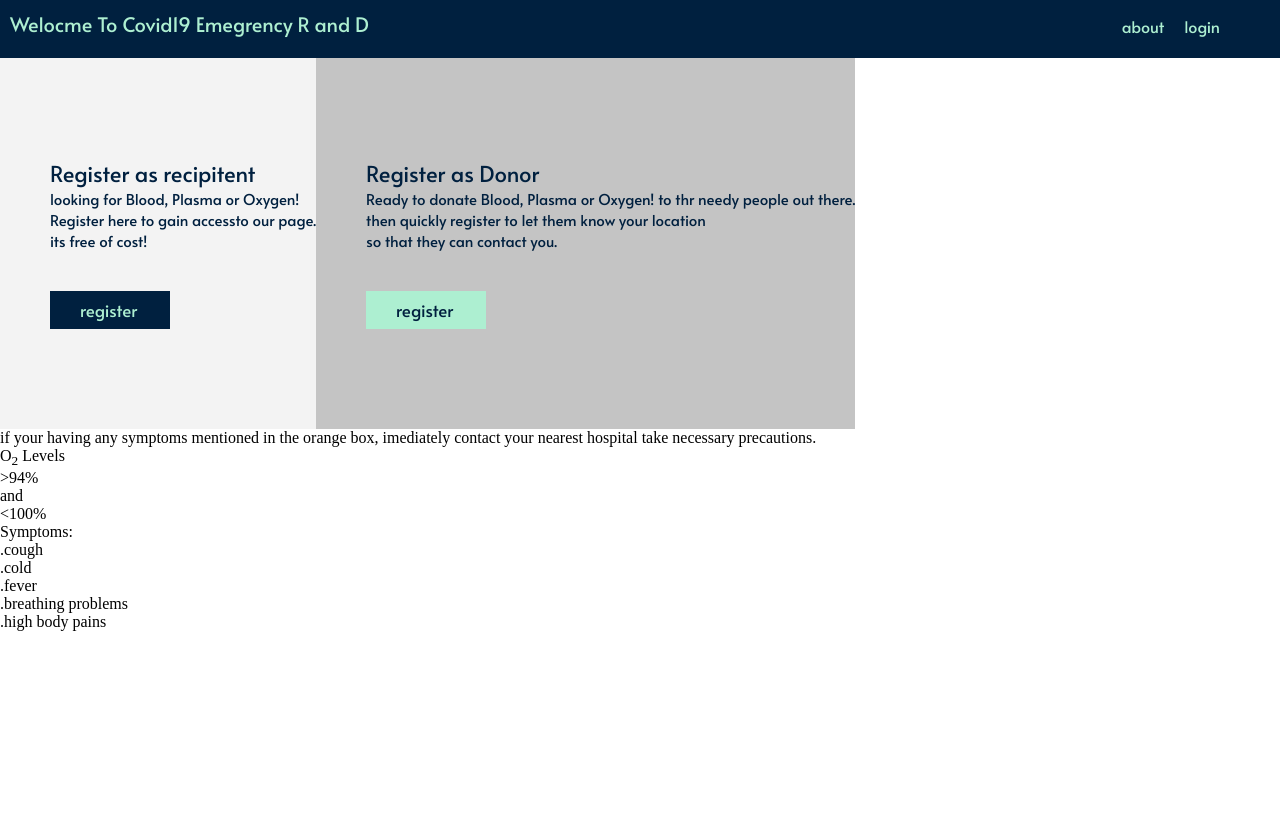
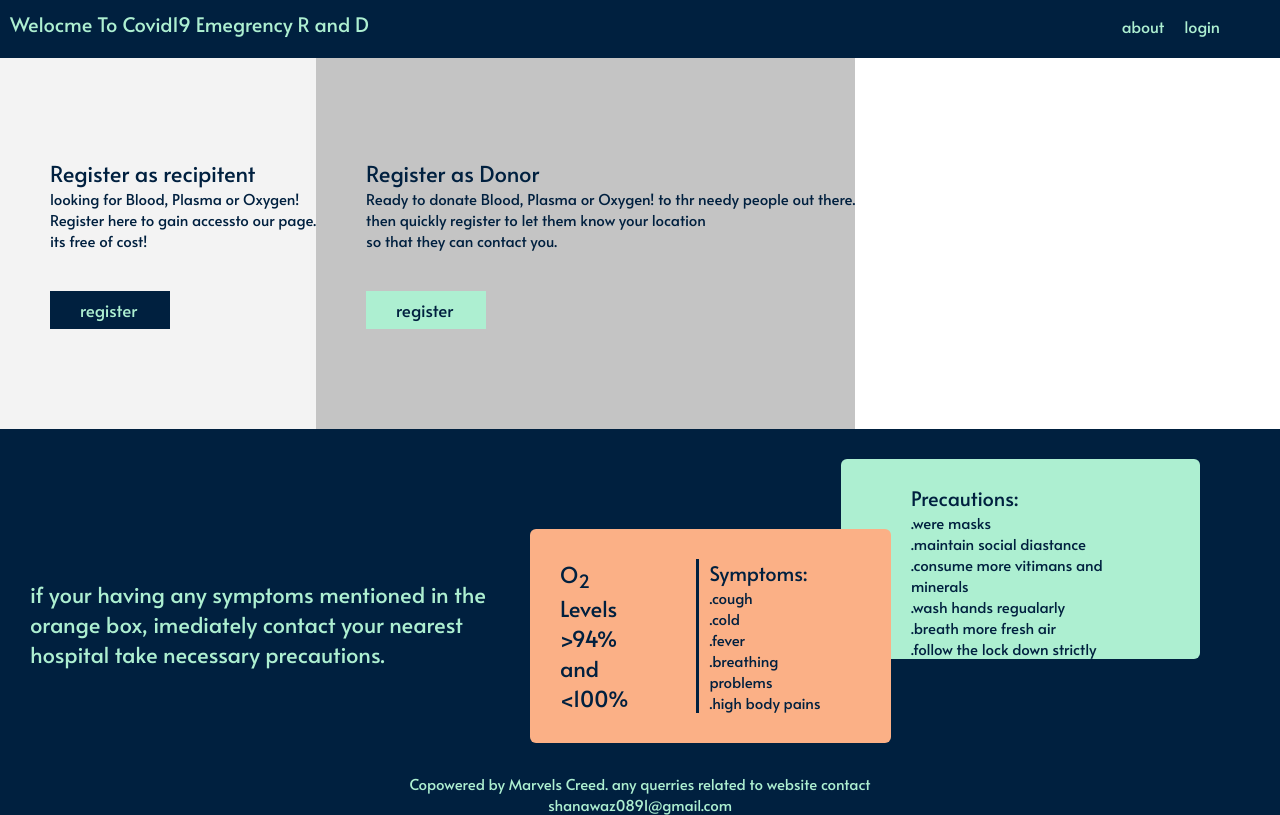
Before and after one commit to Shanawaz444/covid19-emergency-R-and-D, an Angular app in the folder code/: page /main_page in a window 1280 px wide. Built offline with nearby package versions, Linux system fonts and the light colour scheme.

Commit message:
created instructions successfully

```diff
--- a/code/src/app/main-page/main-page.component.css
+++ b/code/src/app/main-page/main-page.component.css
@@ -33,6 +33,15 @@ margin-right: 10px;
     margin-top: 5px;
     margin-right: 50px;
 }
+
+
+
+
+
+
+
+
+
 
 
 
@@ -116,3 +125,97 @@ margin-right: 10px;
     font-size: 22px;
   color:#00203F;
 }
+
+
+
+
+
+
+
+
+
+
+
+
+
+
+
+
+.instructions_main_part{
+    background-color: #00203F;
+    display: flex;
+
+}
+.instructions_main_part .instructions_main_part_1{
+    margin-top: 150px;
+    color: #ADEFD1;
+    font-family: "alata";
+    font-size: 22px;
+    max-width: 500px;
+    margin-left: 30px;
+
+}
+.instructions_main_part .instructions_main_part_card1{
+    margin-top: 100px;
+    margin-left: auto;
+    background-color: #FBB086;
+    padding: 30px;
+    font-family: "alata";
+    font-size: 22px;
+  color:#00203F;
+  padding-right: 70px;
+    display: flex;
+    border-radius: 6px;
+    z-index: 2;
+}
+.instructions_main_part .instructions_main_part_card1 .instructions_main_part_card1_text2 .symptoms{
+
+    font-size: 20px;
+
+
+}
+.instructions_main_part .instructions_main_part_card1 .instructions_main_part_card1_text2 .symptoms_types{
+
+    font-size: 15px;
+
+
+}
+.instructions_main_part .instructions_main_part_card1  .instructions_main_part_card1_divider{
+
+    border-left: 3px solid #00203F;
+  height: auto;
+    margin-left:60px;
+    margin-right: 10px;
+
+
+}
+
+.instructions_main_part .instructions_main_part_card2{
+    margin-right: 30px;
+    background-color: #ADEFD1;
+    max-height: 200px;
+    font-family: "alata";
+    font-size: 15px;
+  color:#00203F;
+  padding-right: 70px;
+  padding-left: 70px;
+  border-radius: 6px;
+  margin-top: 30px;
+
+  transform:translateX(-50px)
+
+}
+.instructions_main_part .instructions_main_part_card2 .precautions{
+    margin-top: 25px;
+   font-size: 20px;
+
+}
+.copoweredby{
+    padding-top: 30px;
+    background-color: #00203F;
+    width:stretch;
+    text-align:center;
+    color: #ADEFD1;
+    font-family: "alata";
+    font-size: 15px;
+}
--- a/code/src/app/main-page/main-page.component.html
+++ b/code/src/app/main-page/main-page.component.html
@@ -16,6 +16,12 @@
         </div>
     </div>
 </nav>
+
+
+
+
+
+
 <div class="registration_main_part">
     <div class="registration_main_part_row">
         <div class="recipient_block">
@@ -46,6 +52,14 @@
         </div>
     </div>
 </div>
+
+
+
+
+
+
+
+
 <div class="instructions_main_part">
     <div class="instructions_main_part_1">
         if your having any symptoms mentioned in the orange box, imediately
@@ -73,6 +87,28 @@
         </div>
     </div>
     <div class="instructions_main_part_card2">
-
+        <div class="precautions">
+            Precautions:
+            </div>
+            <div class="precautions_types">
+                .were masks<br>
+                .maintain social diastance<br>
+                .consume more vitimans and minerals<br>
+                .wash hands regualarly<br>
+                .breath more fresh air<br>
+                .follow the lock down strictly
+            </div>
     </div>
 </div>
+<div class="copoweredby">
+
+        <div class="copoweredby_text">
+            Copowered by Marvels Creed. any querries related to website contact
+
+        </div>
+        <div class="copoweredby_text_email">
+             shanawaz0891@gmail.com
+        </div>
+
+
+</div>
```
